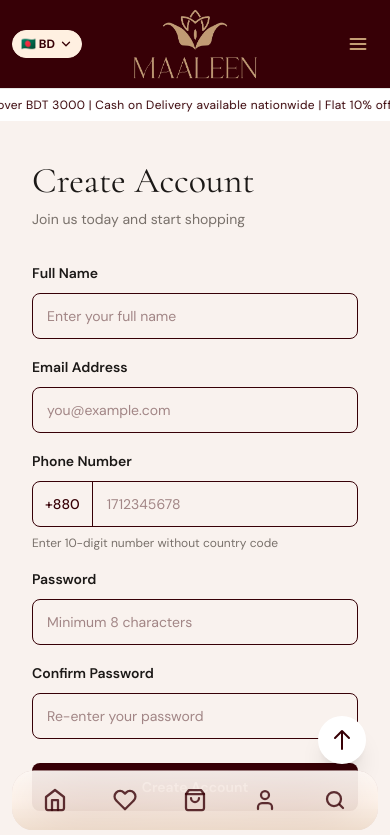
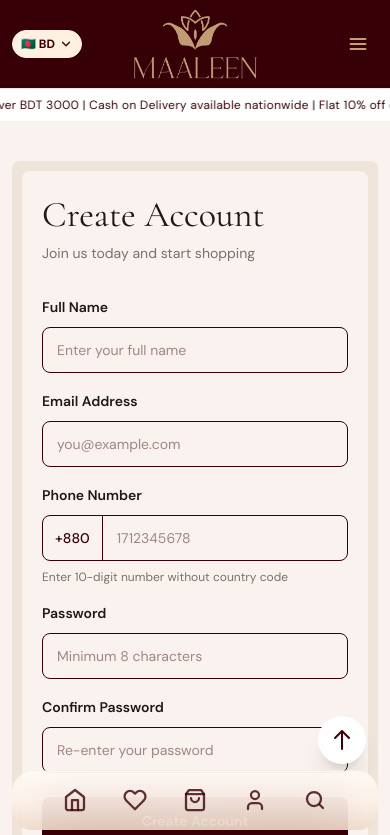
Before and after one commit to Naimul-Islam20/maaleen, a Next.js app: page /signup in a window 390 px wide. Shown: the top 835 px of the page. Built offline with nearby package versions, Linux system fonts and the light colour scheme.

Commit message:
Refactor layout and styling in CheckoutPage, SignupPage, and LoginPanel components. Adjust padding for improved visual consistency and responsiveness. Update AuthShell to enhance child component layout. Modify CollectionColumn to use rounded-xl for better aesthetics.

```diff
--- a/src/app/checkout/page.js
+++ b/src/app/checkout/page.js
@@ -296,7 +296,7 @@ export default function CheckoutPage() {
           className="grid gap-4 sm:gap-6 md:gap-8 lg:grid-cols-[1fr_400px] xl:grid-cols-[1fr_420px] lg:pl-0"
         >
           {/* Left Column - Form */}
-          <div className="rounded-lg bg-[#efe4da] p-5 lg:order-1">
+          <div className="rounded-lg bg-[#efe4da] p-2.5 sm:p-5 lg:order-1">
           <div className="space-y-4 rounded-lg bg-[var(--surface)] sm:space-y-5 md:space-y-6">
             <CheckoutAccountGate
               authReady={authReady}
--- a/src/app/signup/page.js
+++ b/src/app/signup/page.js
@@ -8,7 +8,8 @@ export const metadata = {
 export default function SignupPage() {
   return (
     <AuthShell imageAlt="Maaleen fashion editorial">
-      <div className="w-full">
+      <div className="w-full rounded-lg bg-[#efe4da] p-2.5 sm:p-5">
+        <div className="rounded-lg bg-[var(--surface)] px-5 py-6 sm:px-6">
           <h1 className="font-[family-name:var(--font-display)] text-4xl text-stone-900 sm:text-5xl">
             Create Account
           </h1>
@@ -19,6 +20,7 @@ export default function SignupPage() {
             <SignupForm />
           </div>
         </div>
+      </div>
     </AuthShell>
   );
 }
--- a/src/components/auth/auth-shell.jsx
+++ b/src/components/auth/auth-shell.jsx
@@ -11,8 +11,8 @@ export function AuthShell({
   return (
     <section className="flex w-full flex-1 flex-col bg-[var(--surface)]">
       <div className="maaleen-container grid min-h-[calc(100svh-11.5rem)] flex-1 lg:grid-cols-2">
-        <div className="flex items-center justify-center bg-[var(--surface)] px-5 py-10 sm:px-10 sm:py-14 lg:px-14 xl:px-20">
-          <div className="w-full max-w-md">{children}</div>
+        <div className="flex items-center justify-center bg-[var(--surface)] py-10 sm:px-10 sm:py-14 lg:px-14 xl:px-20">
+          <div className="w-full sm:max-w-md">{children}</div>
         </div>
 
         <div className="relative hidden min-h-[calc(100svh-11.5rem)] bg-[var(--surface)] lg:block">
--- a/src/components/auth/login-panel.jsx
+++ b/src/components/auth/login-panel.jsx
@@ -116,7 +116,7 @@ function LoginPanelContent() {
   };
 
   return (
-    <div className="w-full rounded-lg bg-[#efe4da] p-5">
+    <div className="w-full rounded-lg bg-[#efe4da] p-2.5 sm:p-5">
       <div className="rounded-lg bg-[var(--surface)] px-5 py-6 sm:px-6">
       <h1 className="font-[family-name:var(--font-display)] text-4xl text-stone-900 sm:text-5xl">
         Welcome Back
--- a/src/components/collections/collection-column.jsx
+++ b/src/components/collections/collection-column.jsx
@@ -15,7 +15,7 @@ export function CollectionColumn({
     return (
       <Link
         href={item.href}
-        className={`group relative block min-h-0 overflow-hidden rounded-2xl transition-transform duration-300 ease-out hover:-translate-y-1.5 motion-reduce:transition-none motion-reduce:hover:translate-y-0 focus-visible:outline focus-visible:outline-2 focus-visible:outline-offset-2 focus-visible:outline-[var(--accent)] ${className}`}
+        className={`group relative block min-h-0 overflow-hidden rounded-xl transition-transform duration-300 ease-out hover:-translate-y-1.5 motion-reduce:transition-none motion-reduce:hover:translate-y-0 focus-visible:outline focus-visible:outline-2 focus-visible:outline-offset-2 focus-visible:outline-[var(--accent)] ${className}`}
       >
         <ImageWithFallback
           src={item.image}
--- a/src/components/layout/site-header.jsx
+++ b/src/components/layout/site-header.jsx
@@ -219,8 +219,25 @@ const BOTTOM_CHIP = 48; // h-12
 const BOTTOM_GAP = 8;
 const BOTTOM_GAP_RING = BOTTOM_CHIP + BOTTOM_GAP * 2; // 64
 const BOTTOM_NOTCH_R = 36; // soft rounded bowl (same look as before)
+const BOTTOM_NOTCH_SHOULDER = 16;
+const BOTTOM_DOCK_CORNER = 22;
 const BOTTOM_DOCK_H = 60;
 const BOTTOM_DOCK_SPRING = { stiffness: 340, damping: 30 };
+const BOTTOM_ICON_COLS = 5;
+
+const BOTTOM_IDLE = 44; // h-11
+const BOTTOM_BTN_GAP = 16;
+
+/** Side inset that leaves a light gap between the five dock buttons. */
+function dockIconInset(width) {
+  if (!width) return 8;
+  const pitch = BOTTOM_IDLE + BOTTOM_BTN_GAP;
+  const inset = (width - BOTTOM_ICON_COLS * pitch) / 2;
+  const minInset = 8;
+  const maxInset = (width - BOTTOM_ICON_COLS * (BOTTOM_IDLE + 10)) / 2;
+  if (maxInset < minInset) return minInset;
+  return Math.max(minInset, Math.min(inset, maxInset));
+}
 
 const bottomBarIdleBtn =
   "mx-auto flex h-11 w-11 items-center justify-center rounded-full text-[var(--primary)]/80 transition-opacity duration-200";
@@ -249,16 +266,23 @@ function getBottomBarActiveIndex({
 
 /** Soft rounded notch — circular bowl + mirrored shoulders (no cubic wobble). */
 function buildNotchedDockPath(width, height, notchX, notchR) {
-  const corner = Math.min(22, height / 2);
+  const corner = Math.min(BOTTOM_DOCK_CORNER, height / 2);
   const fmt = (n) => Number(n.toFixed(2));
 
   if (notchX == null || notchR <= 0) {
     return `M ${corner},0 H ${width - corner} A ${corner} ${corner} 0 0 1 ${width},${corner} V ${height - corner} A ${corner} ${corner} 0 0 1 ${width - corner},${height} H ${corner} A ${corner} ${corner} 0 0 1 0,${height - corner} V ${corner} A ${corner} ${corner} 0 0 1 ${corner},0 Z`;
   }
 
-  const r = notchR;
-  const shoulder = 16;
-  // Center on the chip. Edge tabs get enough inset via bar padding so this fits.
+  // Shrink the bowl only when an edge icon would otherwise push the notch
+  // through the dock's rounded corner (that pinch is what breaks the home tab).
+  let r = notchR;
+  let shoulder = BOTTOM_NOTCH_SHOULDER;
+  const room = Math.min(notchX, width - notchX) - corner;
+  if (room > 0 && r + shoulder > room) {
+    const scale = room / (r + shoulder);
+    r *= scale;
+    shoulder *= scale;
+  }
   const cx = notchX;
 
   const alpha = (58 * Math.PI) / 180;
@@ -585,6 +609,10 @@ export function SiteHeader() {
     searchOpen,
   });
 
+  const notchX = bottomDockSize.notchX;
+  const dockWidth = bottomDockSize.width || 360;
+  const iconInset = dockIconInset(dockWidth);
+
   useLayoutEffect(() => {
     const syncDock = () => {
       const root = bottomBarRef.current;
@@ -610,10 +638,8 @@ export function SiteHeader() {
     syncDock();
     window.addEventListener("resize", syncDock);
     return () => window.removeEventListener("resize", syncDock);
-  }, [bottomActiveIndex]);
-
-  const notchX = bottomDockSize.notchX;
-  const dockWidth = bottomDockSize.width || 360;
+  }, [bottomActiveIndex, iconInset]);
+
   const dockPath = buildNotchedDockPath(
     dockWidth,
     BOTTOM_DOCK_H,
@@ -1486,8 +1512,8 @@ export function SiteHeader() {
           />
 
           <div
-            className="relative z-10 grid h-full grid-cols-5 items-center px-2"
-            style={iconLayerMask}
+            className="relative z-10 grid h-full grid-cols-5 items-center"
+            style={{ ...iconLayerMask, paddingInline: iconInset }}
           >
             <div
               data-bottom-idx="0"
```
Lines whose indentation alone changed are shown as unchanged.
